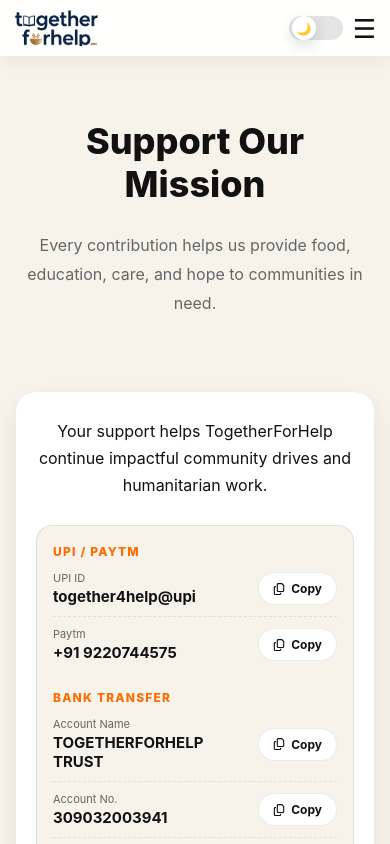
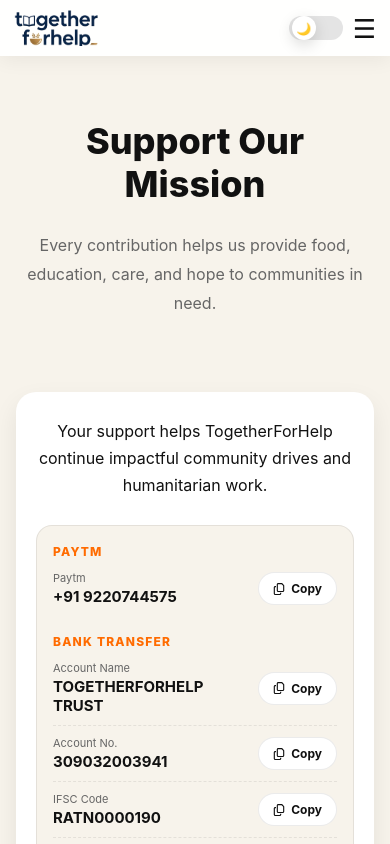
Before and after one commit to gopal8285/togetherforhelp, a React (Vite) app: page /donate in a window 390 px wide. Shown: the top 844 px of the page. Built offline with nearby package versions, Linux system fonts and the light colour scheme.

Commit message:
Update payment details, phone number, animations, SEO

```diff
--- a/src/components/HomeFaq.jsx
+++ b/src/components/HomeFaq.jsx
@@ -29,7 +29,7 @@
       "How can I donate?",
 
       answer:
-      "You can donate using our UPI QR code or directly contact our NGO team."
+      "You can donate via Paytm, bank transfer, or by directly contacting our NGO team."
     },
 
     {
--- a/src/pages/Donate.jsx
+++ b/src/pages/Donate.jsx
@@ -22,9 +22,9 @@
 
   };
 
-  const paymentRows = [
-    { label: "UPI ID", value: "together4help@upi" },
-    { label: "Paytm", value: "+91 9220744575" },
+  const paytmRow = { label: "Paytm", value: "+91 9220744575" };
+
+  const bankRows = [
     { label: "Account Name", value: "TOGETHERFORHELP TRUST" },
     { label: "Account No.", value: "309032003941" },
     { label: "IFSC Code", value: "RATN0000190" },
@@ -73,33 +73,29 @@
           <div className="payment-details">
 
             <span className="payment-details-tag">
-              UPI / Paytm
+              Paytm
             </span>
 
             <div className="payment-details-grid">
 
-              {paymentRows.slice(0, 2).map((row) => (
-
-                <div className="payment-detail-row" key={row.label}>
+              <div className="payment-detail-row" key={paytmRow.label}>
 
                 <div>
-                    <span className="payment-detail-label">{row.label}</span>
-                    <span className="payment-detail-value">{row.value}</span>
+                  <span className="payment-detail-label">{paytmRow.label}</span>
+                  <span className="payment-detail-value">{paytmRow.value}</span>
                 </div>
 
                 <button
                   type="button"
                   className="payment-copy-btn"
-                    onClick={() => copyValue(row.label, row.value)}
-                    aria-label={`Copy ${row.label}`}
+                  onClick={() => copyValue(paytmRow.label, paytmRow.value)}
+                  aria-label={`Copy ${paytmRow.label}`}
                 >
-                    {copiedField === row.label ? <FaCheck /> : <FaRegCopy />}
-                    {copiedField === row.label ? "Copied" : "Copy"}
+                  {copiedField === paytmRow.label ? <FaCheck /> : <FaRegCopy />}
+                  {copiedField === paytmRow.label ? "Copied" : "Copy"}
                 </button>
 
               </div>
-
-              ))}
 
             </div>
 
@@ -109,7 +105,7 @@
 
             <div className="payment-details-grid">
 
-              {paymentRows.slice(2).map((row) => (
+              {bankRows.map((row) => (
 
                 <div className="payment-detail-row" key={row.label}>
 
--- a/src/pages/Faq.jsx
+++ b/src/pages/Faq.jsx
@@ -38,7 +38,7 @@
       "How can I donate?",
 
       answer:
-      "You can donate using our UPI QR code, bank transfer, or directly contact our team."
+      "You can donate via Paytm, bank transfer, or by directly contacting our team."
     },
 
     {
--- a/src/pages/Home.jsx
+++ b/src/pages/Home.jsx
@@ -1210,11 +1210,6 @@
 
       <p>
 
-        UPI ID:
-        together4help@upi
-
-        <br /><br />
-
         Paytm:
         +91 9220744575
 
```
Lines whose indentation alone changed are shown as unchanged.
